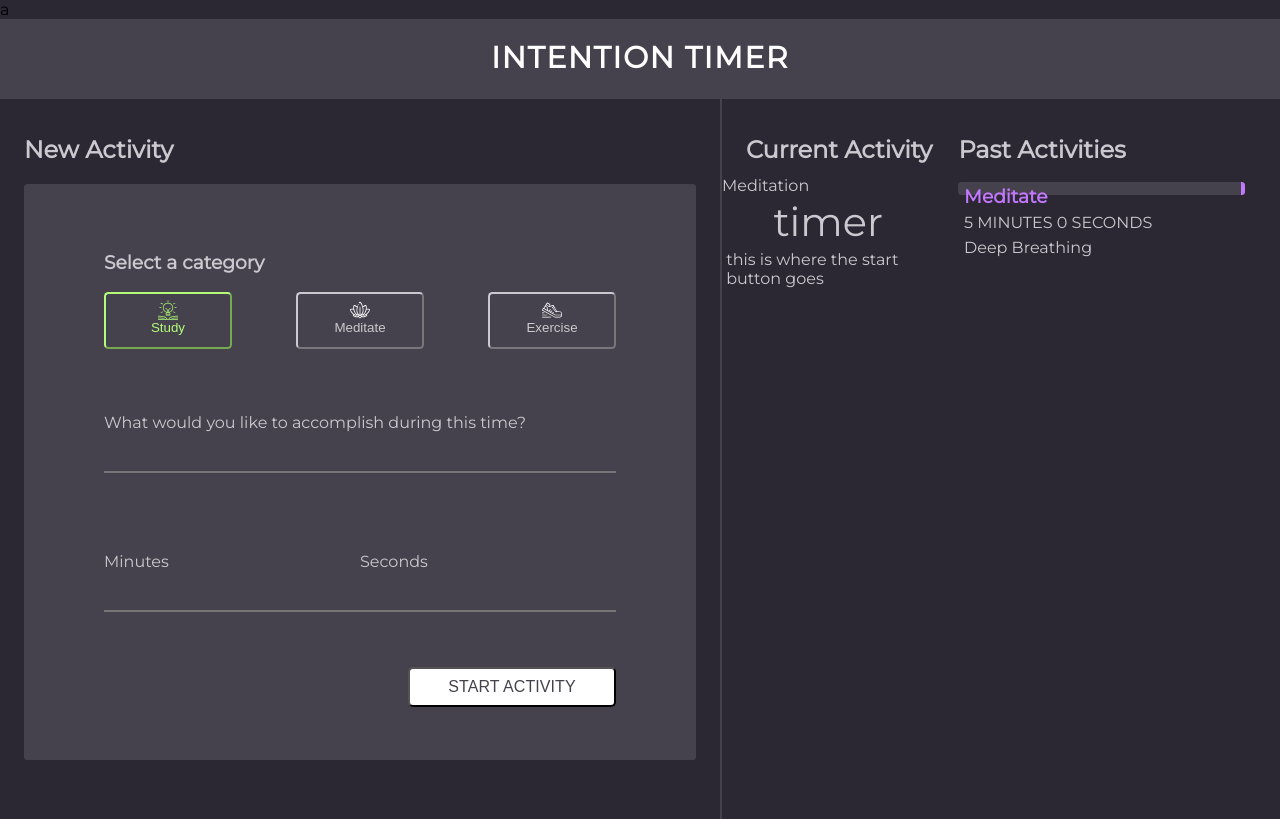
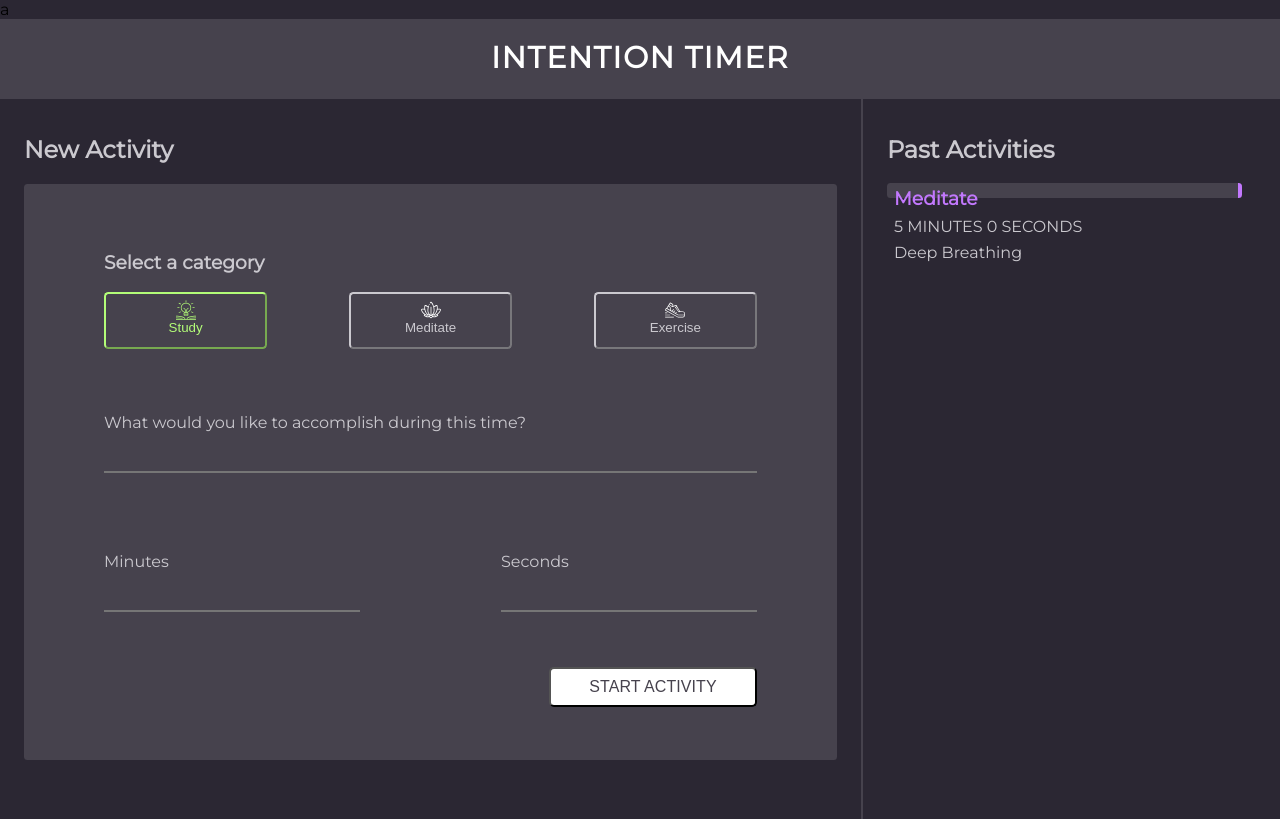
Before and after one commit to Leasw144/intention-timer-2005-FE, a plain HTML site: page index.html in a window 1280 px wide. Both pictures are taken after a click on the button "Study". Drawn offline with Linux system fonts and the light colour scheme.

Commit message:
Comment out section of HTML

```diff
--- a/index.html
+++ b/index.html
@@ -57,7 +57,7 @@ a<html>
     </section>
 
 
-    <section class="current-section-left text-main-color hidden">
+    <!-- <section class="current-section-left text-main-color hidden">
         <h2 class="new-activity-title">Current Activity</h2>
         <div class="current-activity-container">
           <div class="description">
@@ -70,7 +70,7 @@ a<html>
             <p> this is where the start button goes </p>
           </div>
         </div>
-      </section>
+      </section> -->
 
     <section class="section-right text-main-color">
       <h2 class="past-activities-title">Past Activities</h2>
--- a/main.js
+++ b/main.js
@@ -27,7 +27,7 @@ exerciseButton.addEventListener('click', colorExerciseBtn);
 meditateButton.addEventListener('click', colorMeditateBtn);
 startActivityButton.addEventListener('click', activateStartButton)
 document.addEventListener('click', function (event) {
-  if (event.target.matches('.study-btn') || event.target.matches('study-button') || event.target.matches('h4')) {
+  if (event.target.closest('.study-btn')) {
     console.log(`study button has been pressed`)
     colorStudyBtn();
   } else if (event.target.matches('.meditate-btn') || event.target.matches('meditate-button') || event.target.matches('h4')) {console.log(`study button has been pressed`)
@@ -109,28 +109,11 @@ function activateStartButton(){
     }
   }
 
-/* this is for iteration 3
-function handleClick(event) {
-  if (event.target.className === '.study-btn') {
-    displayCurrentActivityPage();
-    displayStudyActivityProperties();
-  };
-  if (event.target.className === '.meditate-btn'){
-    displayCurrentActivityPage();
-    displayMeditateActivityProperties();
-  };
-  if (event.target.className === '.exercise-btn'){
-    displayCurrentActivityPage();
-    displayExerciseActivityProperties();
-  }
-  //if (condition === true && event.target.id === 'go-back-button'){
-    //displayPreviousPage();
-  }
-*/
-// use an id
+
+
 
 //~~~~~~~~~~The one source of truth~~~~~~~~~~~~~~~ /
-var currentActivity
+
 // var completedActivities = [];
 //~~~~~~~~~~~~~~~~~~~~~~~~~~~~~~~~~//
 function checkActiveCategory() {
```
